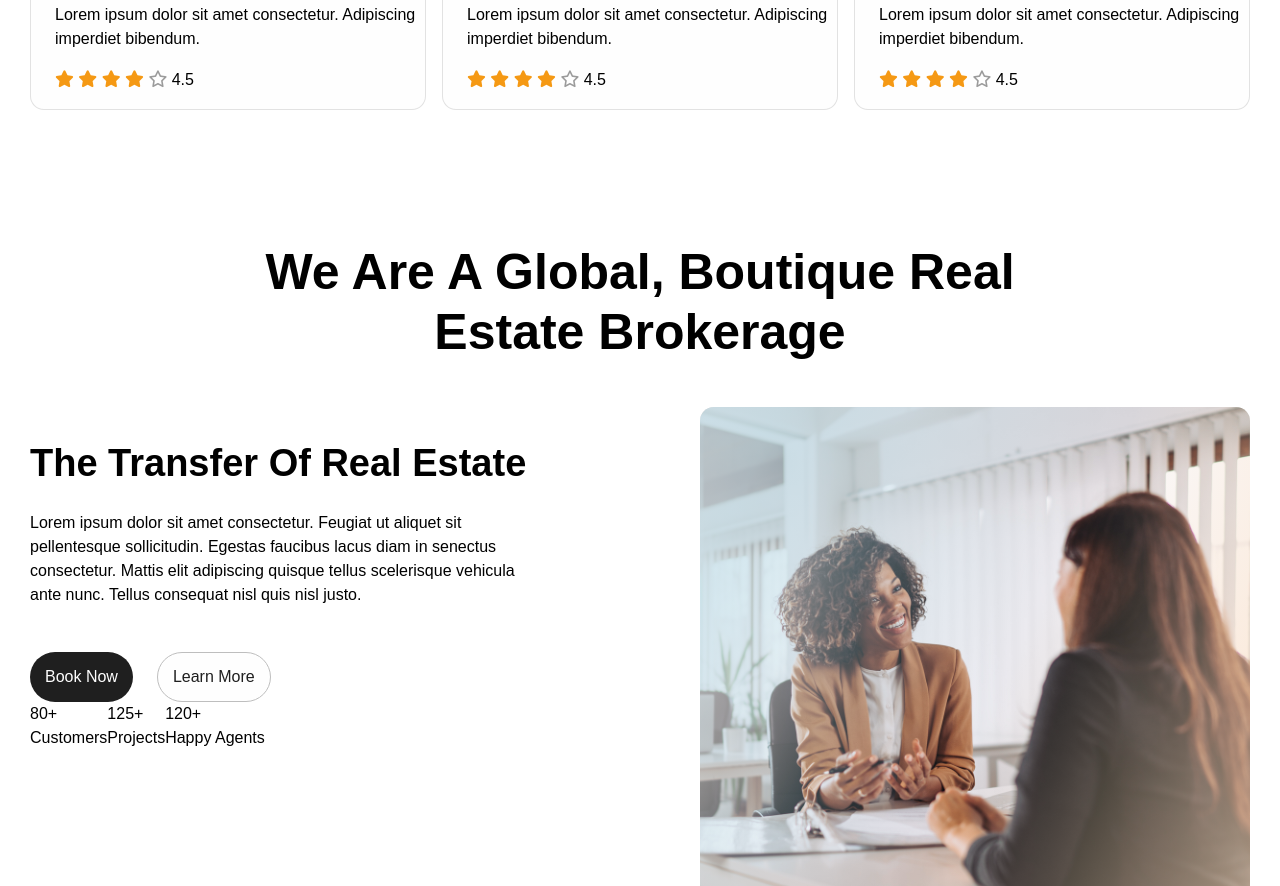
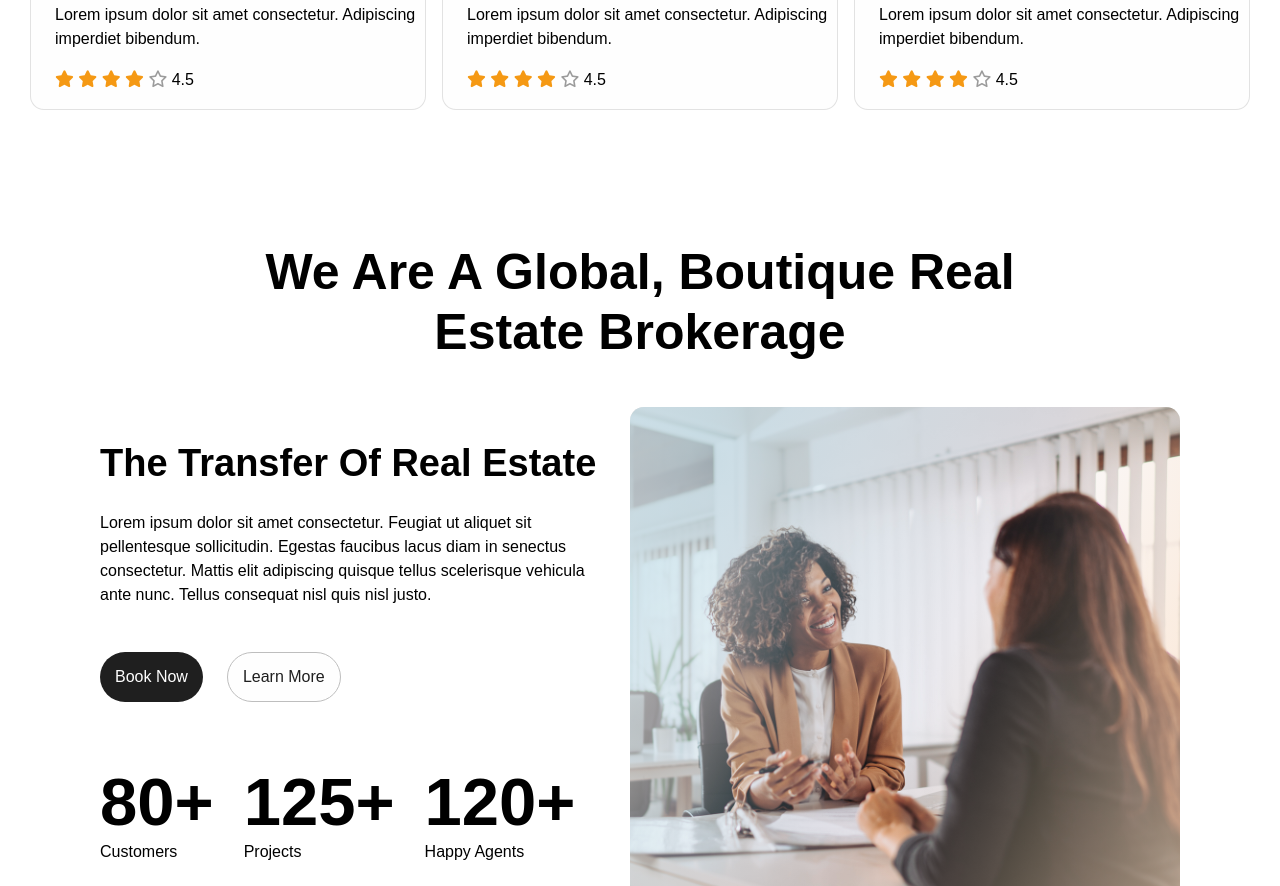
Before and after one commit to rayhan-bapari/elysian, a website: page index.html in a window 1280 px wide. Shown: the part 1810-2696 px from the top of the page. Drawn offline with Linux system fonts and the light colour scheme.

Commit message:
added about section

```diff
--- a/index.html
+++ b/index.html
@@ -245,17 +245,17 @@
                     <div class="counter">
                         <div class="customers__count">
                             <span class="customer__value"></span>
-                            <span>Customers</span>
+                            <span class="counter__title">Customers</span>
                         </div>
 
                         <div class="projects__count">
                             <span class="projects__value"></span>
-                            <span>Projects</span>
+                            <span class="counter__title">Projects</span>
                         </div>
 
                         <div class="agents__count">
                             <span class="agents__value"></span>
-                            <span>Happy Agents</span>
+                            <span class="counter__title">Happy Agents</span>
                         </div>
                     </div>
                 </div>
--- a/src/css/main.css
+++ b/src/css/main.css
@@ -239,7 +239,7 @@ header {
 
 /* About Area */
 .about__area {
-    @apply my-8 mx-4 lg:mx-[30px] pt-[100px];
+    @apply my-8 mx-4 lg:mx-[30px] xl:mx-[100px] pt-[100px];
 }
 
 .about__hedaer--config {
@@ -251,7 +251,7 @@ header {
 }
 
 .about__content--area {
-    @apply flex justify-between mt-[45px];
+    @apply flex flex-col-reverse lg:flex-row lg:justify-between mt-[45px];
 }
 
 .about__content {
@@ -299,7 +299,7 @@ header {
 }
 
 .counter {
-    @apply flex;
+    @apply flex justify-center items-center lg:justify-start lg:items-start flex-wrap gap-[30px] mx-auto mt-[60px];
 }
 
 .customers__count,
@@ -308,6 +308,16 @@ header {
     @apply flex flex-col;
 }
 
+.customer__value,
+.projects__value,
+.agents__value {
+    @apply text-black text-[67px] font-semibold leading-[120%];
+}
+
+.counter__title {
+    @apply text-black text-base font-normal leading-[120%];
+}
+
 .about__img img {
     border-radius: 14px;
 }
```
Also changed, not shown: dist/css/main.css.
